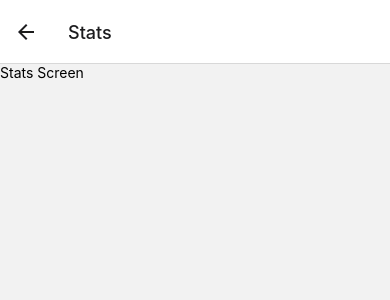
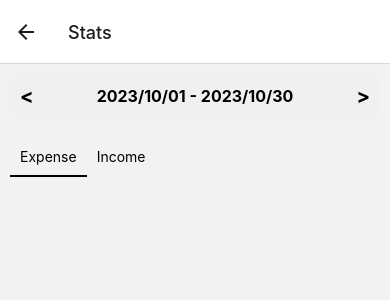
Before and after one commit to Maplestudent/ExpenseTracker, a React Native app: screen /Stats in a window 390 px wide. Shown: the top 300 px of the page. Built offline with nearby package versions, Linux system fonts and the light colour scheme.

Commit message:
button changed, input changed

```diff
--- a/src/screens/AddExpenseScreen.jsx
+++ b/src/screens/AddExpenseScreen.jsx
@@ -10,7 +10,7 @@ import TransactionType from '../components/TransactionType';
 function AddExpenseScreen({ navigation }) {  // Added navigation prop here
   const [amount, setAmount] = useState('');
   const [type, setType] = useState('Expense');
-  const [category, setCategory] = useState('');
+  const [category, setCategory] = useState('Food');
   const [date, setDate] = useState(new Date());
   const [note, setNote] = useState('');
   const categories = [
@@ -33,8 +33,11 @@ function AddExpenseScreen({ navigation }) {  // Added navigation prop here
 
           <Button
                 title="Go to Stats Screen"
-                onPress={() => navigation.navigate('Stats')}  // Use the name of the screen as defined in the Stack.Navigator
-            /><Button
+                onPress={() => navigation.navigate('Stats', {
+                  newExpense: { amount, type, category, date: date.toISOString(), note }
+                })}
+
+                /><Button
             title="Go to Budget"
             onPress={() => navigation.navigate('Budget')}  // Use the name of the screen as defined in the Stack.Navigator
         />
--- a/src/screens/StatsScreen.jsx
+++ b/src/screens/StatsScreen.jsx
@@ -1,10 +1,117 @@
-import React from 'react';
-import { View, Text } from 'react-native';
 
-function StatsScreen() {
-    return(
-        <Text>Stats Screen</Text>
+import React, { useState } from 'react';
+import { ScrollView, StyleSheet, Text, TouchableHighlight, View } from 'react-native';
+import TransactionType from '../components/TransactionType';
+
+
+function StatsScreen({ route }) {
+    const [type, setType] = useState('Expense');
+    const [startDate, setStartDate] = useState('2023/10/01');
+    const [endDate, setEndDate] = useState('2023/10/30');
+    const newExpense = route.params?.newExpense; // Get newExpense from navigation parameters
+    const expenseDate = newExpense?.date ? new Date(newExpense.date) : null;
+
+
+
+    const handlePreviousMonth = () => {
+        const [year, month, day] = startDate.split('/');
+        const currentMonth = parseInt(month);
+        let newYear = parseInt(year);
+        let newMonth = currentMonth - 1;
+
+        if (newMonth === 0) {
+            newMonth = 12;
+            newYear--;
+        }
+
+        const previousStartDate = `${newYear}/${newMonth.toString().padStart(2, '0')}/01`;
+        setStartDate(previousStartDate);
+
+        const daysInPreviousMonth = new Date(newYear, newMonth, 0).getDate();
+        const previousEndDate = `${newYear}/${newMonth.toString().padStart(2, '0')}/${daysInPreviousMonth}`;
+        setEndDate(previousEndDate);
+    };
+
+    const handleNextMonth = () => {
+        const [year, month, day] = startDate.split('/');
+        const currentMonth = parseInt(month);
+        let newYear = parseInt(year);
+        let newMonth = currentMonth + 1;
+
+        if (newMonth === 13) {
+            newMonth = 1; // Set to January
+            newYear++;
+        }
+
+        const nextStartDate = `${newYear}/${newMonth.toString().padStart(2, '0')}/01`;
+        setStartDate(nextStartDate);
+
+        const daysInNextMonth = new Date(newYear, newMonth, 0).getDate();
+        const nextEndDate = `${newYear}/${newMonth.toString().padStart(2, '0')}/${daysInNextMonth}`;
+        setEndDate(nextEndDate);
+    };
+
+    return (
+        <ScrollView style={styles.container}>
+            <View style={styles.datePeriodContainer}>
+                <TouchableHighlight onPress={handlePreviousMonth}>
+                    <Text style={styles.arrow}>{'<'}</Text>
+                </TouchableHighlight>
+                <Text style={styles.datePeriodText}>{startDate} - {endDate}</Text>
+                <TouchableHighlight onPress={handleNextMonth}>
+                    <Text style={styles.arrow}>{'>'}</Text>
+                </TouchableHighlight>
+            </View>
+            <TransactionType type={type} onSelect={setType} />
+
+            {newExpense && (
+                <View style={styles.expenseContainer}>
+                    <Text style={styles.expenseText}>Amount: {newExpense.amount}</Text>
+                    <Text style={styles.expenseText}>Type: {newExpense.type}</Text>
+                    <Text style={styles.expenseText}>Category: {newExpense.category}</Text>
+                    <Text style={styles.expenseText}>Date: {expenseDate ? expenseDate.toDateString() : 'Invalid Date'}</Text>
+                    <Text style={styles.expenseText}>Note: {newExpense.note}</Text>
+                </View>
+            )}
+        </ScrollView>
     );
 }
 
+
+const styles = StyleSheet.create({
+    container: {
+        flex: 1,
+        padding: 10,
+    },
+    datePeriodContainer: {
+        flexDirection: 'row',
+        alignItems: 'center',
+        justifyContent: 'space-between',
+        backgroundColor: '#f0f0f0',
+        padding: 10,
+        borderRadius: 8,
+        marginBottom: 20,
+    },
+    datePeriodText: {
+        fontSize: 16,
+        fontWeight: 'bold',
+    },
+    arrow: {
+        fontSize: 20,
+        fontWeight: 'bold',
+    },
+
+    expenseContainer: {
+        backgroundColor: '#e0e0e0',
+        padding: 10,
+        borderRadius: 8,
+        marginBottom: 10,
+    },
+    expenseText: {
+        fontSize: 14,
+        marginBottom: 5,
+    },
+});
+
+
 export default StatsScreen;
```
Also changed, not shown: src/components/storage.jsx (added, +26 -0 lines).
